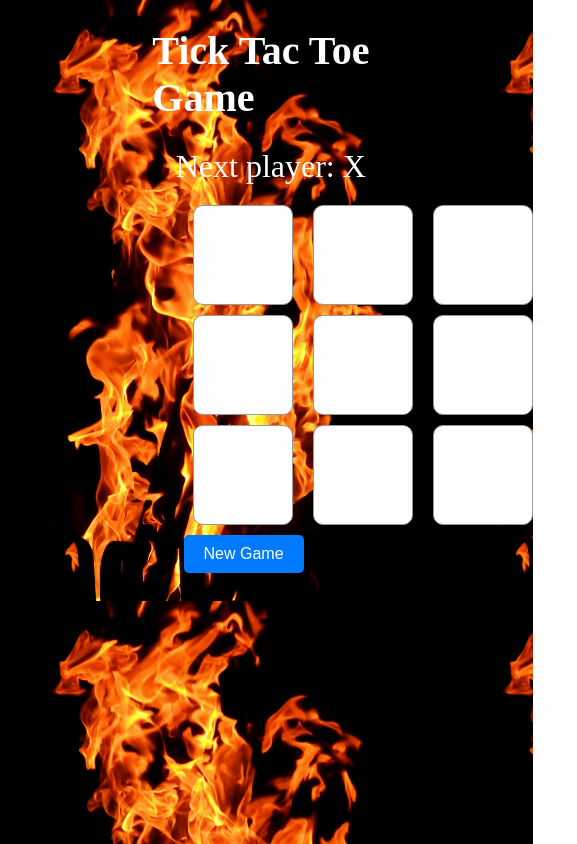
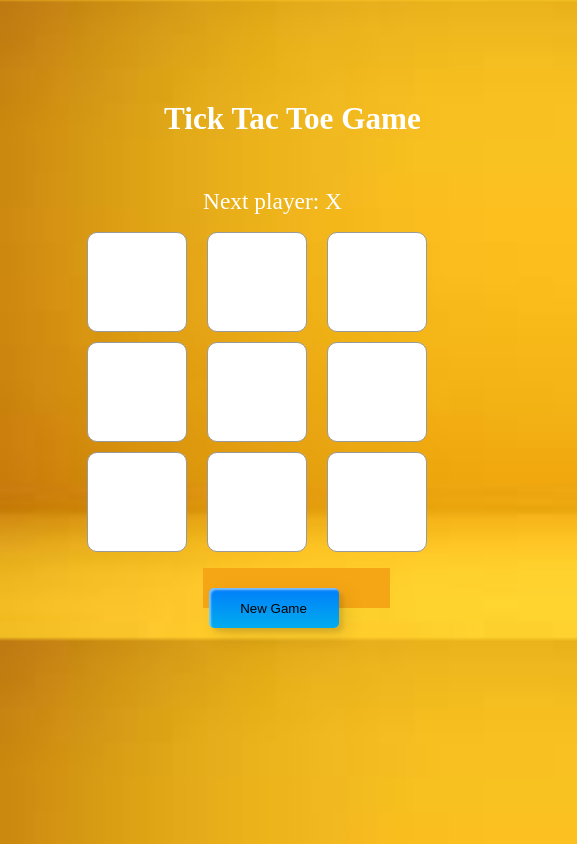
Before and after one commit to gangwar22/Tic_tak_toe, a React (Vite) app: page / in a window 390 px wide. Shown: the whole page, 577 px wide, since content can reach past the window. Built offline with nearby package versions, Linux system fonts and the light colour scheme.

Commit message:
add media query

```diff
--- a/src/TickTacToe.css
+++ b/src/TickTacToe.css
@@ -3,8 +3,9 @@
   grid-template-columns: repeat(3, 100px);
   grid-template-rows: repeat(3, 100px);
   gap: 20px;
-  margin-top: 0%;
-  margin-left: 32vw;
+  margin-top: 2%;
+  margin-left: 36.5vw;
+  width: 25%;
 }
 
 .tick-tac-toe .square {
@@ -27,33 +28,29 @@
 }
 
 .tick-tac-toe .status {
-  margin-bottom: 10px;
   color: white;
-  margin-left: 43vw;
-  font-size: 2rem;
+  margin-left: 41.5vw;
+  margin-top: 6vh;
+  font-size: 3rem;
+  width: 25%;
 }
 
 .tick-tac-toe h1{
   color: white;
   height: 100%;
-  margin-left: 37vw;
-  font-size: 2.5rem;
+  width: 50%;
+  margin-left: 25vw;
+  font-size: 5rem;
+  text-align: center;
+  margin-top: 12vh;
 }
 
-.new-game-button {
-  margin-bottom: 20px;
-  font-size: 16px;
-  padding: 10px 20px;
-  background-color: #007bff;
-  color: #fff;
-  border: none;
-  border-radius: 5px;
-  cursor: pointer;
-  margin-left: 45vw;
+.tick-tac-toe h1:hover{
+  color: black;
 }
 
 body{
-  background-image: url(./assets/pexels-pixabay-207353.jpg);
+  background-image: url(./assets/download.jpeg);
   background-size: cover;
   background-repeat: 100% 100%;
 }
@@ -61,3 +58,111 @@ body{
 .tick-tac-toe .new-game-button:hover {
   background-color: #0056b3;
 }
+
+.btn-12{
+  position: relative;
+  right: 20px;
+  bottom: 20px;
+  border:none;
+  box-shadow: none;
+  width: 130px;
+  height: 40px;
+  line-height: 42px;
+  -webkit-perspective: 230px;
+  perspective: 230px;
+  cursor: pointer;
+  margin-left: 45.5vw;
+  margin-top: 40px;
+  background-color:rgb(245, 166, 20);
+}
+
+.btn-12 span {
+  background: rgb(0,172,238);
+  background: linear-gradient(0deg, rgba(0,172,238,1) 0%, rgba(2,126,251,1) 100%);
+  display: block;
+  position: absolute;
+  width: 130px;
+  height: 40px;
+  box-shadow:inset 2px 2px 2px 0px rgba(255,255,255,.5),
+   7px 7px 20px 0px rgba(0,0,0,.1),
+   4px 4px 5px 0px rgba(0,0,0,.1);
+  border-radius: 5px;
+  margin:0;
+  text-align: center;
+  -webkit-box-sizing: border-box;
+  -moz-box-sizing: border-box;
+  box-sizing: border-box;
+  -webkit-transition: all .3s;
+  transition: all .3s;
+}
+
+.btn-12 span:nth-child(1) {
+  box-shadow:
+   -7px -7px 20px 0px #fff9,
+   -4px -4px 5px 0px #fff9,
+   7px 7px 20px 0px #0002,
+   4px 4px 5px 0px #0001;
+  -webkit-transform: rotateX(90deg);
+  -moz-transform: rotateX(90deg);
+  transform: rotateX(90deg);
+  -webkit-transform-origin: 50% 50% -20px;
+  -moz-transform-origin: 50% 50% -20px;
+  transform-origin: 50% 50% -20px;
+}
+
+.btn-12 span:nth-child(2) {
+  -webkit-transform: rotateX(0deg);
+  -moz-transform: rotateX(0deg);
+  transform: rotateX(0deg);
+  -webkit-transform-origin: 50% 50% -20px;
+  -moz-transform-origin: 50% 50% -20px;
+  transform-origin: 50% 50% -20px;
+}
+
+.btn-12:hover span:nth-child(1) {
+  box-shadow:inset 2px 2px 2px 0px rgba(255,255,255,.5),
+   7px 7px 20px 0px rgba(0,0,0,.1),
+   4px 4px 5px 0px rgba(0,0,0,.1);
+  -webkit-transform: rotateX(0deg);
+  -moz-transform: rotateX(0deg);
+  transform: rotateX(0deg);
+}
+
+.btn-12:hover span:nth-child(2) {
+  box-shadow:inset 2px 2px 2px 0px rgba(255,255,255,.5),
+   7px 7px 20px 0px rgba(0,0,0,.1),
+   4px 4px 5px 0px rgba(0,0,0,.1);
+ color: transparent;
+  -webkit-transform: rotateX(-90deg);
+  -moz-transform: rotateX(-90deg);
+  transform: rotateX(-90deg);
+}
+
+
+@media screen and (max-width: 768px) {
+  .tick-tac-toe .board {
+    width: 90%;
+    max-width: 1000px;
+    margin-left: auto;
+    margin-right: auto;
+  }
+
+  .tick-tac-toe .status {
+    font-size: 6vw;
+    max-width: 1900px;
+    width: 100%;
+    margin-left: 50vw;
+  }
+
+  .tick-tac-toe h1 {
+    width: 100%;
+    font-size: 8vw;
+  }
+
+  .btn-12 {
+    width: 50%;
+    max-width: 200px;
+    margin-top: 3vh;
+    margin-left: 55vw;
+  }
+}
--- a/src/component/Tick.jsx
+++ b/src/component/Tick.jsx
@@ -80,7 +80,7 @@ const TickTacToe = () => {
         </div>
       </div>
     </div>
-      <button className="new-game-button" onClick={handleReset}>New Game</button>
+      <button className="custom-btn btn-12" onClick={handleReset}><span>Click!</span><span>New Game</span></button>
     </>
   );
 };
```
Also changed, not shown: src/assets/download.jpeg (added).
